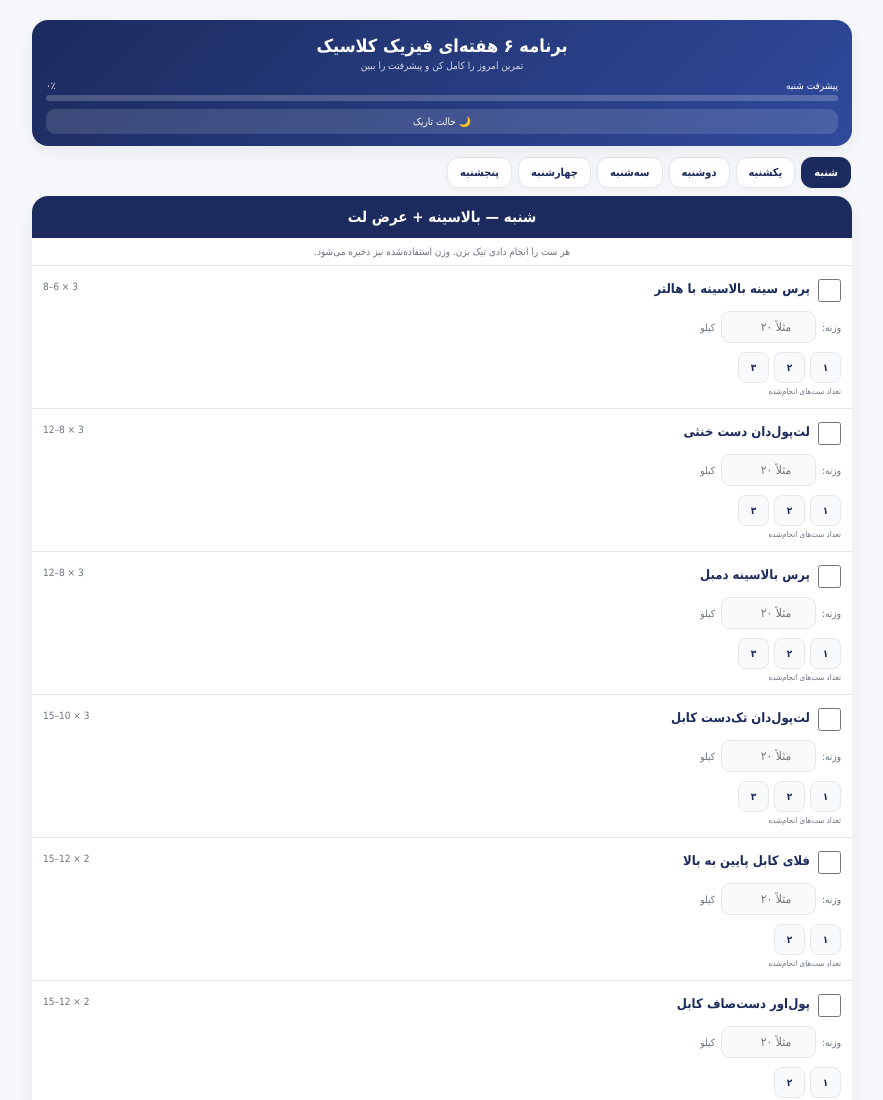
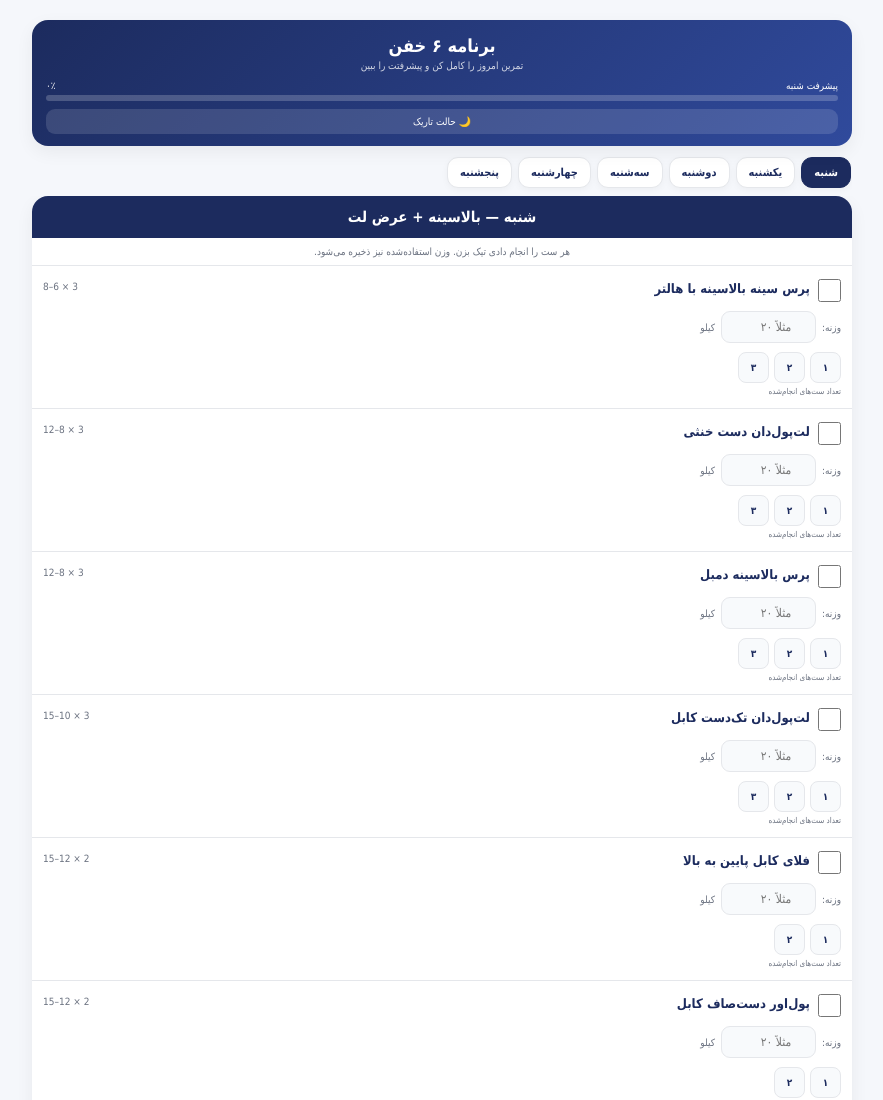
Before and after one commit to babi-ai-lab/1, a plain HTML site: page index.html in a window 1280 px wide. Shown: the top 1100 px of the page, without its empty margins (198-1081 px from the left). Drawn offline with Linux system fonts and the light colour scheme.

Commit message:
Update index.html

```diff
--- a/index.html
+++ b/index.html
@@ -609,7 +609,7 @@ h1{
 <header>
 
 <h1>
-    برنامه ۶ هفته‌ای فیزیک کلاسیک
+    برنامه ۶ خفن
 </h1>
 
 <div class="subtitle">
```
